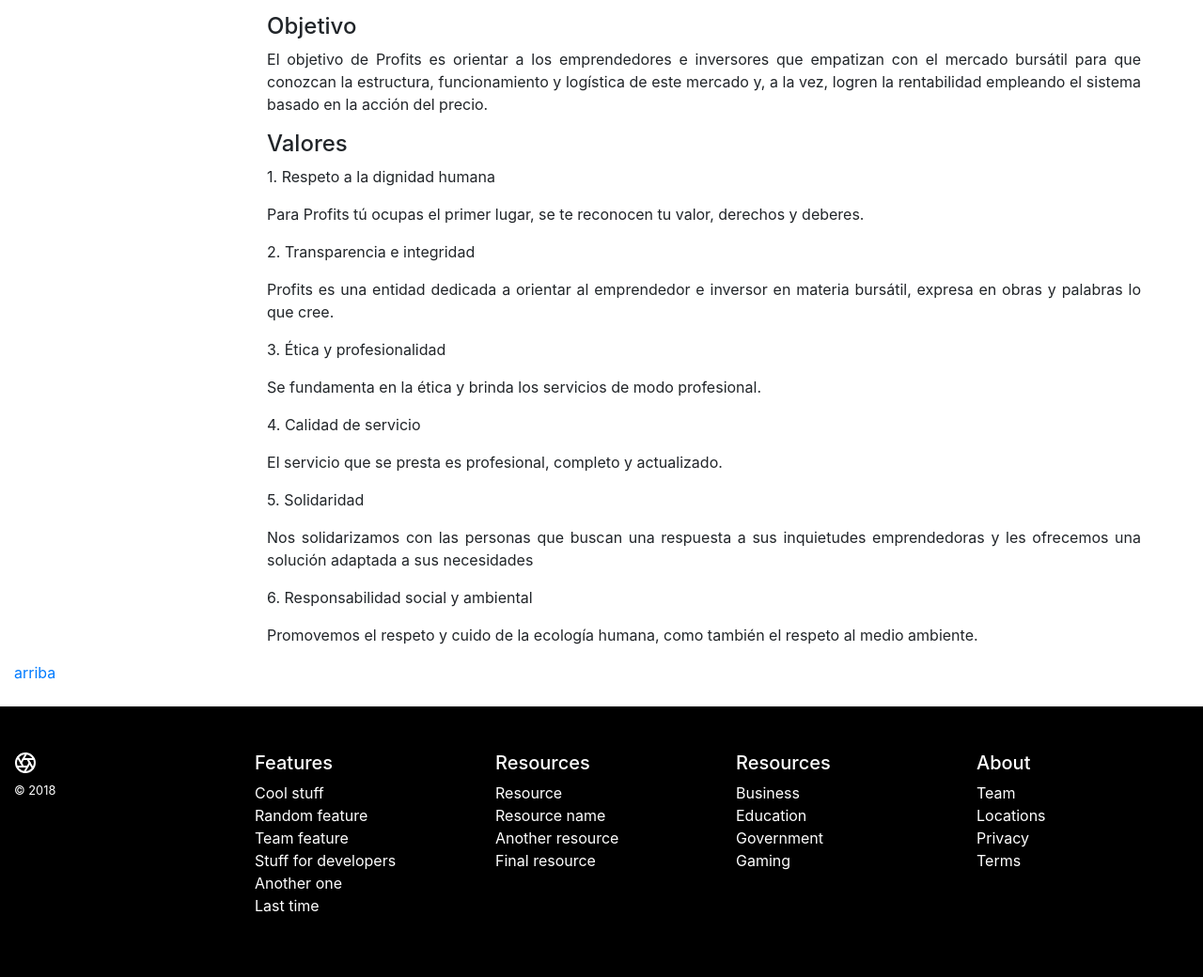
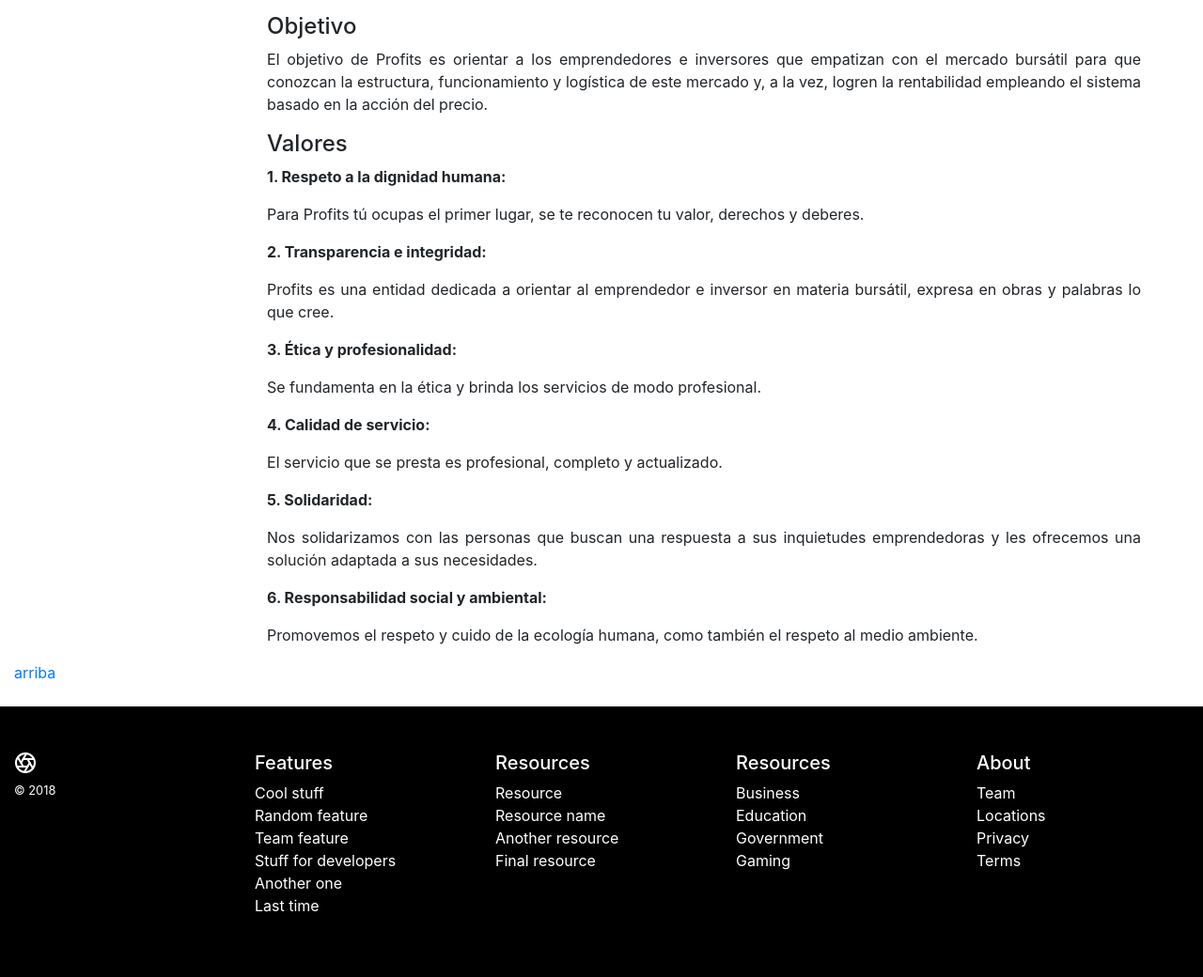
Before and after one commit to Ramiro92/Profits, a PHP site: page /sobre.php in a window 1280 px wide. Shown: the part 2175-3215 px from the top of the page at 94% size. Run offline with PHP 8.4, Linux system fonts and the light colour scheme.

Commit message:
nada casi

```diff
--- a/sobre.php
+++ b/sobre.php
@@ -52,41 +52,23 @@
   <h4 id="list-item-3">Objetivo</h4>
   <p class="text-justify">El objetivo de Profits es orientar a los emprendedores e inversores que empatizan con el mercado bursátil para que conozcan la estructura, funcionamiento y logística de este mercado y, a la vez, logren la rentabilidad empleando el sistema basado en la acción del precio.   </p>
   <h4 id="list-item-4">Valores</h4>
-<p class="text-justify">
-1.  Respeto a la dignidad humana
+<p class="font-weight-bold">
+1.  Respeto a la dignidad humana: <p class="text-justify"> Para Profits tú ocupas el primer lugar, se te reconocen tu valor, derechos y deberes.
+</p></p>
+<p class="font-weight-bold">
+2.  Transparencia e integridad: <p class="text-justify"> Profits es una entidad dedicada a orientar al emprendedor e inversor en materia bursátil, expresa en obras y palabras lo que cree. </p>
 </p>
-<p class="text-justify">
-Para Profits tú ocupas el primer lugar, se te reconocen tu valor, derechos y deberes.
+<p class="font-weight-bold">
+3.  Ética y profesionalidad: <p class="text-justify">Se fundamenta en la ética y brinda los servicios de modo profesional.</p>
 </p>
-<p class="text-justify">
-2.  Transparencia e integridad
+<p class="font-weight-bold">
+4.  Calidad de servicio: <p class="text-justify">El servicio que se presta es profesional, completo y actualizado.
+</p></p>
+<p class="font-weight-bold">
+5.  Solidaridad: <p class="text-justify">Nos solidarizamos con las personas que buscan una respuesta a sus inquietudes emprendedoras y les ofrecemos una solución adaptada a sus necesidades.</p>
 </p>
-<p class="text-justify">
-Profits es una entidad dedicada a orientar al emprendedor e inversor en materia bursátil, expresa en obras y palabras lo que cree.
-</p>
-<p class="text-justify">
-3.  Ética y profesionalidad
-</p>
-<p class="text-justify">
-Se fundamenta en la ética y brinda los servicios de modo profesional.
-</p>
-<p class="text-justify">
-4.  Calidad de servicio
-</p>
-<p class="text-justify">
-El servicio que se presta es profesional, completo y actualizado.
-</p>
-<p class="text-justify">
-5.  Solidaridad
-</p>
-<p class="text-justify">
-Nos solidarizamos con las personas que buscan una respuesta a sus inquietudes emprendedoras y les ofrecemos una solución adaptada a sus necesidades
-</p>
-<p class="text-justify">
-6.  Responsabilidad social y ambiental
-</p>
-<p class="text-justify">
-Promovemos el respeto y cuido de la ecología humana, como también el respeto al medio ambiente.
+<p class="font-weight-bold">
+6.  Responsabilidad social y ambiental: <p class="text-justify"> Promovemos el respeto y cuido de la ecología humana, como también el respeto al medio ambiente.</p>
 </p>
 </div>
       </div>
```
